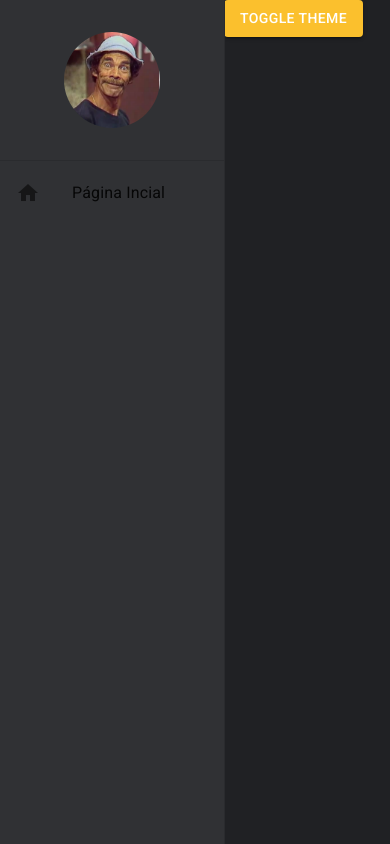
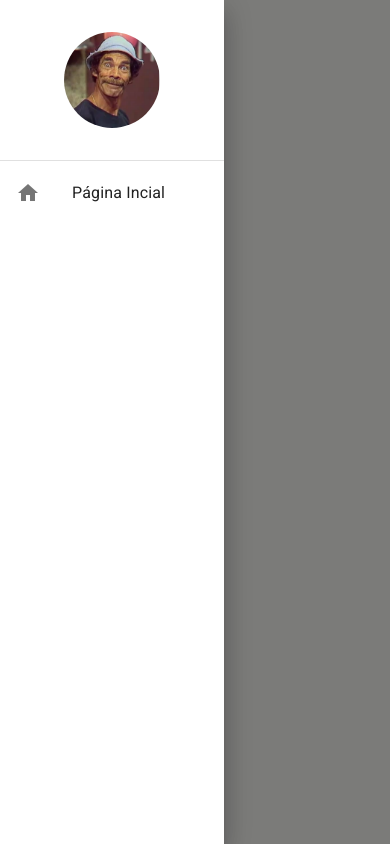
Before and after one commit to fabioarilete/curso-react-typescript, a React (Create React App) app: page /pagina-inicial in a window 390 px wide. Both pictures are taken after a click on the button "TOGGLE THEME". Built offline with nearby package versions, Linux system fonts and the light colour scheme.

Commit message:
feat: adicionado Drawer responsivo

```diff
--- a/src/App.tsx
+++ b/src/App.tsx
@@ -1,16 +1,18 @@
 import { BrowserRouter } from "react-router-dom";
 import { AppRoutes } from "./routes";
-import { AppThemeProvider } from "./shared/contexts";
+import { AppThemeProvider, DrawerProvider } from "./shared/contexts";
 import { MenuLateraL } from "./shared/components";
 
 export const App = () => {
   return (
     <AppThemeProvider>
-      <BrowserRouter>
-        <MenuLateraL>
-          <AppRoutes />
-        </MenuLateraL>
-      </BrowserRouter>
+      <DrawerProvider>
+        <BrowserRouter>
+          <MenuLateraL>
+            <AppRoutes />
+          </MenuLateraL>
+        </BrowserRouter>
+      </DrawerProvider>
     </AppThemeProvider>
   );
 };
--- a/src/routes/index.tsx
+++ b/src/routes/index.tsx
@@ -1,16 +1,16 @@
 import { Button } from "@mui/material";
 import { Routes, Route, Navigate } from "react-router-dom";
-import { UseAppThemeContext } from "../shared/contexts";
+import { UseDrawerContext } from "../shared/contexts";
 
 export const AppRoutes = () => {
-  const { toggleTheme } = UseAppThemeContext();
+  const { toggleDrawerOpen } = UseDrawerContext();
 
   return (
     <Routes>
       <Route
         path="/pagina-inicial"
         element={
-          <Button variant="contained" color="primary" onClick={toggleTheme}>
+          <Button variant="contained" color="primary" onClick={toggleDrawerOpen}>
             TOGGLE THEME
           </Button>
         }
--- a/src/shared/components/menu-lateral/MenuLateral.tsx
+++ b/src/shared/components/menu-lateral/MenuLateral.tsx
@@ -8,9 +8,11 @@
   ListItemButton,
   ListItemIcon,
   ListItemText,
+  useMediaQuery,
   useTheme,
 } from "@mui/material";
 import foto from "../../img/madruga.png";
+import { UseDrawerContext } from "../../contexts";
 
 interface IDrawerProps {
   children: React.ReactNode;
@@ -18,10 +20,17 @@
 
 export const MenuLateraL: React.FC<IDrawerProps> = ({ children }) => {
   const theme = useTheme();
+  const smDown = useMediaQuery(theme.breakpoints.down("sm"));
+
+  const { isDrawerOpen, toggleDrawerOpen } = UseDrawerContext();
 
   return (
     <>
-      <Drawer variant="permanent">
+      <Drawer
+        open={isDrawerOpen}
+        onClose={toggleDrawerOpen}
+        variant={smDown ? "temporary" : "permanent"}
+      >
         <Box
           width={theme.spacing(28)}
           height="100%"
@@ -53,7 +62,7 @@
           </Box>
         </Box>
       </Drawer>
-      <Box height="100vh" marginLeft={theme.spacing(28)}>
+      <Box height="100vh" marginLeft={smDown ? 0 : theme.spacing(28)}>
         {children}
       </Box>
     </>
--- /dev/null
+++ b/src/shared/contexts/DrawerContext.tsx
@@ -0,0 +1,37 @@
+import React, { createContext, useCallback, useContext, useState } from "react";
+
+interface IDrawerContextData {
+  isDrawerOpen: boolean;
+  toggleDrawerOpen: () => void;
+}
+
+interface IDrawerProviderProps {
+  children: React.ReactNode;
+}
+
+const DrawerContex = createContext({} as IDrawerContextData);
+
+export const UseDrawerContext = () => {
+  return useContext(DrawerContex);
+};
+
+export const DrawerProvider: React.FC<IDrawerProviderProps> = ({
+  children,
+}) => {
+  const [isDrawerOpen, setIsDrawerOpen] = useState(false);
+
+  const toggleDrawerOpen = useCallback(() => {
+    setIsDrawerOpen((oldDrawerOpen) => !oldDrawerOpen);
+  }, []);
+
+  return (
+    <DrawerContex.Provider
+      value={{
+        isDrawerOpen,
+        toggleDrawerOpen,
+      }}
+    >
+      {children}
+    </DrawerContex.Provider>
+  );
+};
--- a/src/shared/contexts/index.ts
+++ b/src/shared/contexts/index.ts
@@ -1 +1,2 @@
 export * from "./ThemeContext";
+export * from "./DrawerContext";
```
